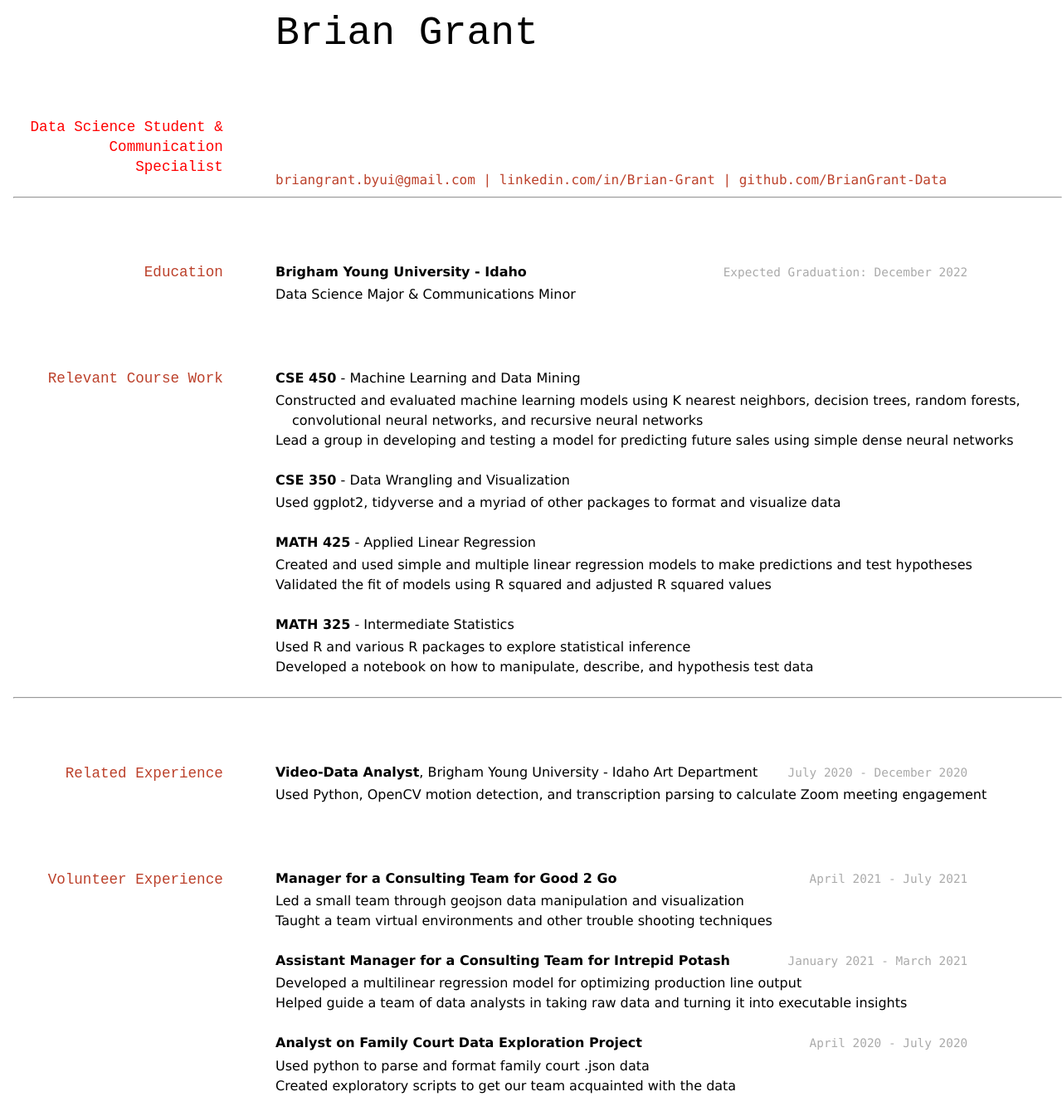
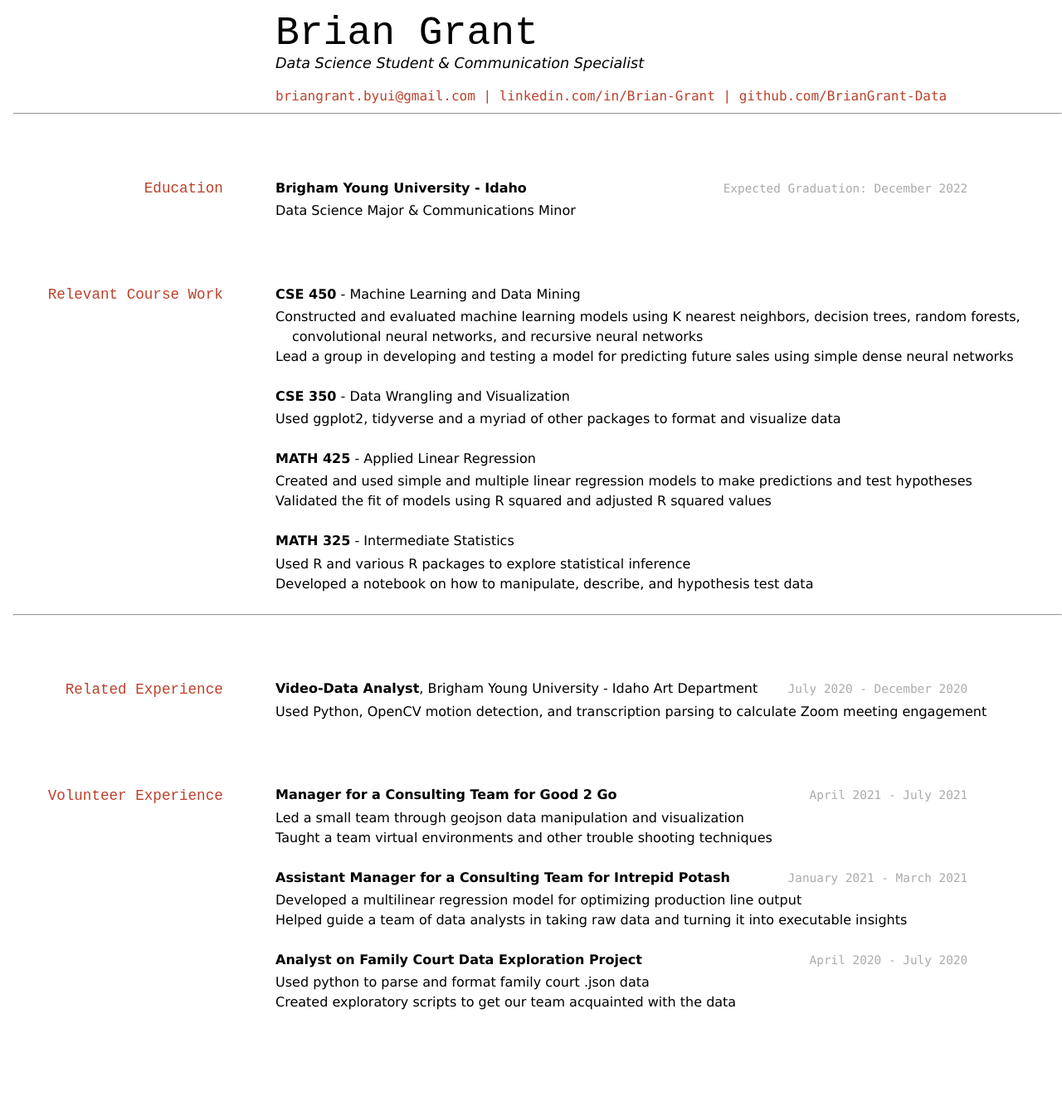
Before and after one commit to BrianGrant-Data/Resume, a Jekyll site: the page built from docs/index.md, in a window 1280 px wide. Shown: the whole page at 83% size. Built offline with Jekyll 4.4.1, drawn with Linux system fonts in a browser that asks for light colours; after the commit the page ends 1244 px from its top, so only the background shows below that.

Commit message:
Minor changes

```diff
--- a/docs/index.md
+++ b/docs/index.md
@@ -3,7 +3,7 @@ layout: cv
 title: Brian Grant's Resume
 ---
 # Brian Grant
-## <FONT COLOR="RED"> Data Science Student & Communication Specialist </FONT>
+Data Science Student & Communication Specialist
 
 <div id="webaddress">
 <a href="briangrant.byui@gmail.com">briangrant.byui@gmail.com</a>
```
